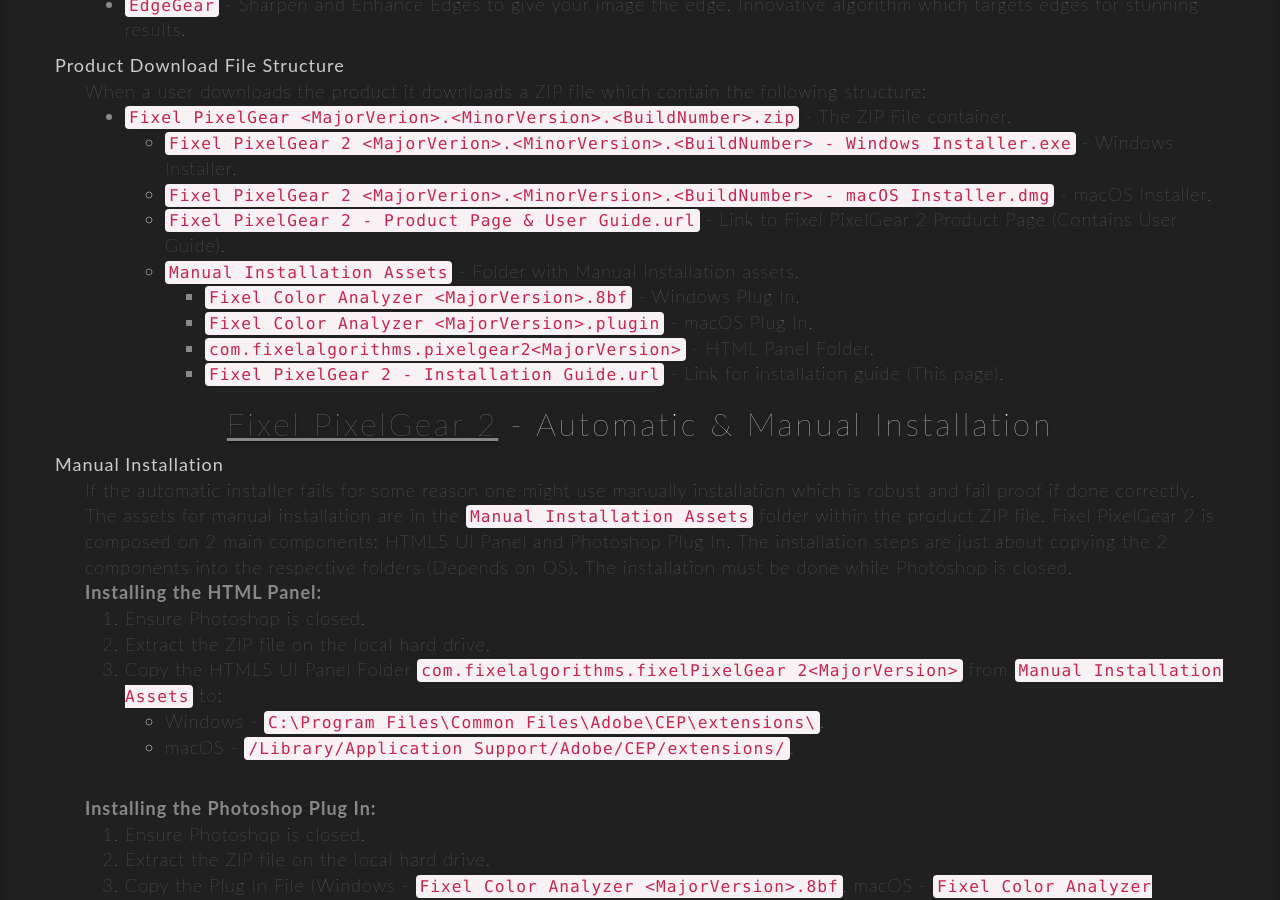
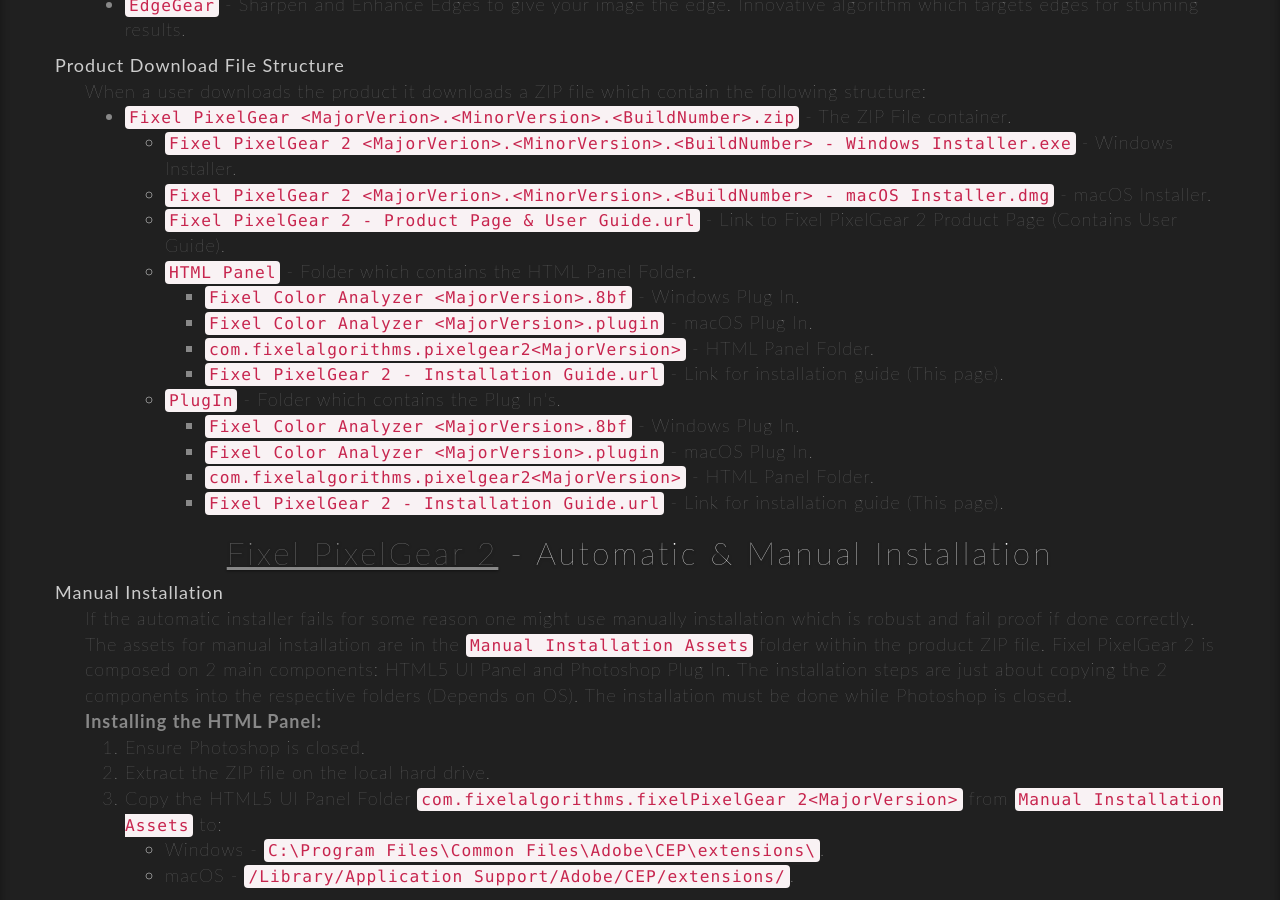
Before and after one commit to FixelAlgorithmsTeam/fixel, a Jekyll site: the page built from support/fixel-pixelgear-2-installation-guide.html, in a window 1280 px wide and 900 px high, scrolled down 616 px. Built offline with Jekyll 4.4.1, drawn with Linux system fonts in a browser that asks for light colours; nearby versions of some CDN libraries; comment, search, counter and statistics services are not loaded.

```diff
--- a/support/fixel-pixelgear-2-installation-guide.html
+++ b/support/fixel-pixelgear-2-installation-guide.html
@@ -41,11 +41,21 @@
 						<dd>
 							When a user downloads the product it downloads a ZIP file which contain the following structure:
 							<ul>
-							<li><code>Fixel PixelGear &lt;MajorVerion&gt;.&lt;MinorVersion&gt;.&lt;BuildNumber&gt;.zip</code> - The ZIP File container.<ul>
+								<li><code>Fixel PixelGear &lt;MajorVerion&gt;.&lt;MinorVersion&gt;.&lt;BuildNumber&gt;.zip</code> - The ZIP File container.
+								<ul>
 									<li><code>Fixel PixelGear 2 &lt;MajorVerion&gt;.&lt;MinorVersion&gt;.&lt;BuildNumber&gt; - Windows Installer.exe</code> - Windows Installer.</li>
 									<li><code>Fixel PixelGear 2 &lt;MajorVerion&gt;.&lt;MinorVersion&gt;.&lt;BuildNumber&gt; - macOS Installer.dmg</code> - macOS Installer.</li>
 									<li><code>Fixel PixelGear 2 - Product Page & User Guide.url</code> - Link to Fixel PixelGear 2 Product Page (Contains User Guide).</li>
-							<li><code>Manual Installation Assets</code> - Folder with Manual Installation assets.<ul>
+									<li><code>HTML Panel</code> - Folder which contains the HTML Panel Folder.
+									<ul>
+										<li><code>Fixel Color Analyzer &lt;MajorVersion&gt;.8bf</code> - Windows Plug In.</li>
+										<li><code>Fixel Color Analyzer &lt;MajorVersion&gt;.plugin</code> - macOS Plug In.</li>
+										<li><code>com.fixelalgorithms.pixelgear2&lt;MajorVersion&gt;</code> - HTML Panel Folder.</li>
+										<li><code>Fixel PixelGear 2 - Installation Guide.url</code> - Link for installation guide (This page).</li>
+									</ul>
+									</li>
+									<li><code>PlugIn</code> - Folder which contains the Plug In's.
+									<ul>
 										<li><code>Fixel Color Analyzer &lt;MajorVersion&gt;.8bf</code> - Windows Plug In.</li>
 										<li><code>Fixel Color Analyzer &lt;MajorVersion&gt;.plugin</code> - macOS Plug In.</li>
 										<li><code>com.fixelalgorithms.pixelgear2&lt;MajorVersion&gt;</code> - HTML Panel Folder.</li>
```
Lines whose indentation alone changed are shown as unchanged.
